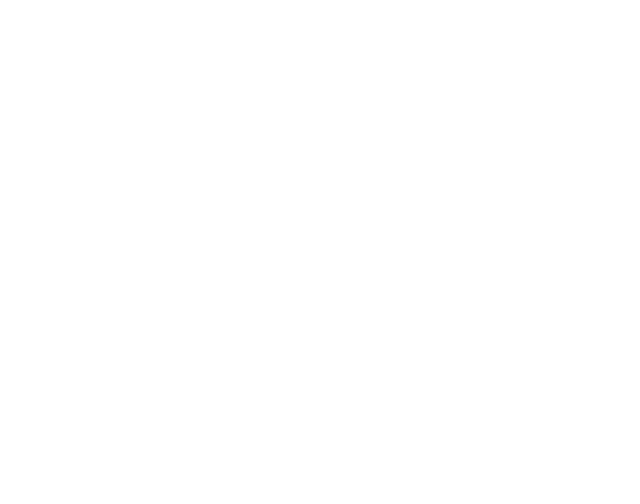
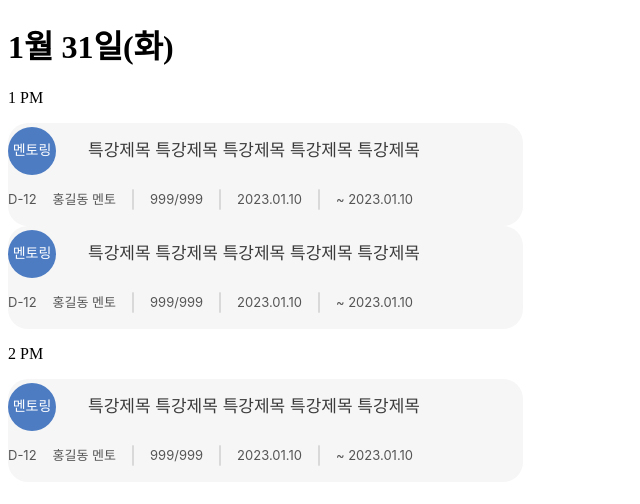
Before and after one commit to SWM-mini-47/SWMinder-front, a Next.js app: page / in a window 1280 px wide. Shown: the top 504 px of the page, without its empty margins (0-640 px from the left). Built offline with nearby package versions, Linux system fonts and the light colour scheme.

Commit message:
🎉 design: 타임라인 포스트 컴포넌트의 디자인 틀을 잡음 (#3)

```diff
--- /dev/null
+++ b/components/Timeline/Post/index.tsx
@@ -0,0 +1,98 @@
+import { css } from '@emotion/react';
+
+const frameStyle = css`
+  border-radius: 20px;
+  height: 103px;
+  width: 515px;
+  background-color: #f6f6f6;
+`;
+
+const category = css`
+  display: inline-flex;
+  justify-content: center;
+  align-items: flex-start; /* 변경 */
+  transform: rotate(0deg);
+  border-radius: 80px;
+  height: 48px;
+  width: 48px;
+  background-color: #4d7cc3;
+`;
+
+const category_text = css`
+  text-align: center;
+  font-size: 14px;
+  font-family: Inter;
+  line-height: 125%;
+  color: #ffffff;
+`;
+
+const title_text = css`
+  text-align: left;
+  vertical-align: bottom;
+  font-size: 17px;
+  font-family: Inter;
+  line-height: 125%;
+  color: #3b3b3b;
+  margin-left: 16px; /* 추가 */
+`;
+
+const detail_frame = css`
+  position: relative;
+  display: flex;
+  flex-direction: row;
+  justify-content: flex-start;
+  align-items: center;
+  gap: 16px;
+`;
+
+const detail_text = css`
+  text-align: left;
+  vertical-align: middle;
+  font-size: 13px;
+  font-family: Inter;
+  line-height: 125%;
+  color: #555555;
+`;
+
+const rectangle_frame = css`
+  height: 21px;
+  width: 2px;
+  background-color: #ffffff;
+`;
+
+const rectangle = css`
+  border-radius: 20px;
+  height: 21px;
+  width: 2px;
+  background-color: #d9d9d9;
+`;
+
+export default function Post() {
+  return (
+    <div css={frameStyle}>
+      <div css={detail_frame}>
+        <div css={category}>
+          <p css={category_text}>멘토링</p>
+        </div>
+        <p css={title_text}>특강제목 특강제목 특강제목 특강제목 특강제목</p>
+      </div>
+
+      <div css={detail_frame}>
+        <p css={detail_text}>D-12</p>
+        <p css={detail_text}>홍길동 멘토</p>
+        <div css={rectangle_frame}>
+          <div css={rectangle} />
+        </div>
+        <p css={detail_text}>999/999</p>
+        <div css={rectangle_frame}>
+          <div css={rectangle} />
+        </div>
+        <p css={detail_text}>2023.01.10</p>
+        <div css={rectangle_frame}>
+          <div css={rectangle} />
+        </div>
+        <p css={detail_text}>~ 2023.01.10</p>
+      </div>
+    </div>
+  );
+}
--- /dev/null
+++ b/components/Timeline/index.tsx
@@ -0,0 +1,14 @@
+import Post from './Post/index';
+
+export default function Timeline() {
+  return (
+    <div>
+      <h1>1월 31일(화)</h1>
+      <p>1 PM</p>
+      <Post />
+      <Post />
+      <p>2 PM</p>
+      <Post />
+    </div>
+  );
+}
--- a/pages/index.tsx
+++ b/pages/index.tsx
@@ -1,3 +1,9 @@
+import Timeline from '../components/Timeline/index';
+
 export default function Home() {
-  return <></>;
+  return (
+    <>
+      <Timeline />
+    </>
+  );
 }
```
